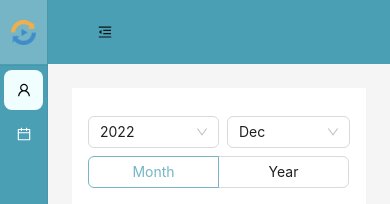
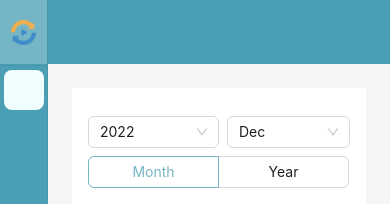
Before and after one commit to Andranjo97/hr-management-app, a Next.js app: page /calendar in a window 390 px wide. Shown: the top 204 px of the page. Built offline with nearby package versions, Linux system fonts and the light colour scheme.

Commit message:
fix: use is collapsed property of sider

```diff
--- a/components/Layout/AppMenu/AppMenu.module.scss
+++ b/components/Layout/AppMenu/AppMenu.module.scss
@@ -35,4 +35,8 @@
         @extend .menuItemLabel;
         padding-right: 1rem;
     }
+
+    @media screen and (max-width: $media-md) {
+        justify-content: center;
+    }
 }
--- a/components/Layout/Layout.module.scss
+++ b/components/Layout/Layout.module.scss
@@ -7,7 +7,7 @@
 }
 
 .sider {
-    @media screen and (max-width: $media-md) {
+    @media screen and (max-width: $media-sm) {
         width: 3rem !important;
         max-width: 3rem !important;
         min-width: 3rem !important;
--- a/components/Layout/index.jsx
+++ b/components/Layout/index.jsx
@@ -5,6 +5,8 @@ import { Layout, ConfigProvider } from 'antd';
 import Footer from '@components/common/Footer';
 import AppMenu from './AppMenu';
 import styles from './Layout.module.scss';
+import { useMediaQuery } from '@utils/hooks';
+import { mediaMd } from '@styles/export.module.scss';
 
 const MenuFoldOutlined = dynamic(() => import('@ant-design/icons/lib/icons/MenuFoldOutlined'))
 const MenuUnfoldOutlined = dynamic(() => import('@ant-design/icons/lib/icons/MenuUnfoldOutlined'))
@@ -12,7 +14,7 @@ const MenuUnfoldOutlined = dynamic(() => import('@ant-design/icons/lib/icons/Men
 const { Content, Sider, Header } = Layout;
 
 const AppLayout = ({ children }) => {
-    const [collapsed, setCollapsed] = useState(false);
+    const isMediumScreen = useMediaQuery(mediaMd);
 
     return (
         <ConfigProvider
@@ -35,18 +37,11 @@ const AppLayout = ({ children }) => {
             </Head>
 
             <Layout className={`layout ${styles.container}`}>
-                <Sider className={styles.sider} trigger={null} collapsible collapsed={collapsed}>
+                <Sider className={styles.sider} trigger={null} collapsible collapsed={isMediumScreen}>
                     <AppMenu />
                 </Sider>
                 <Layout className='site-layout site-layout-background'>
-                    <Header
-                        className='app-blue-shade-bg-color'
-                    >
-                        {createElement(collapsed ? MenuUnfoldOutlined : MenuFoldOutlined, {
-                            className: 'trigger',
-                            onClick: () => setCollapsed(!collapsed),
-                        })}
-                    </Header>
+                    <Header className='app-blue-shade-bg-color'/>
                     <Content
                         className={`site-layout-background ${styles.content}`}
                     >
--- a/styles/globals.scss
+++ b/styles/globals.scss
@@ -65,16 +65,6 @@ h1, h2, h3, h4, h5, h6 {
   h5 {
     color: white;
   }
-
-  @media screen and (max-width: $media-md) {
-    overflow: unset !important;
-  }
-}
-
-.ant-menu-item {
-  @media screen and (max-width: $media-md) {
-    padding-left: 28% !important;
-  }
 }
 
 .ant-list-item {
```
